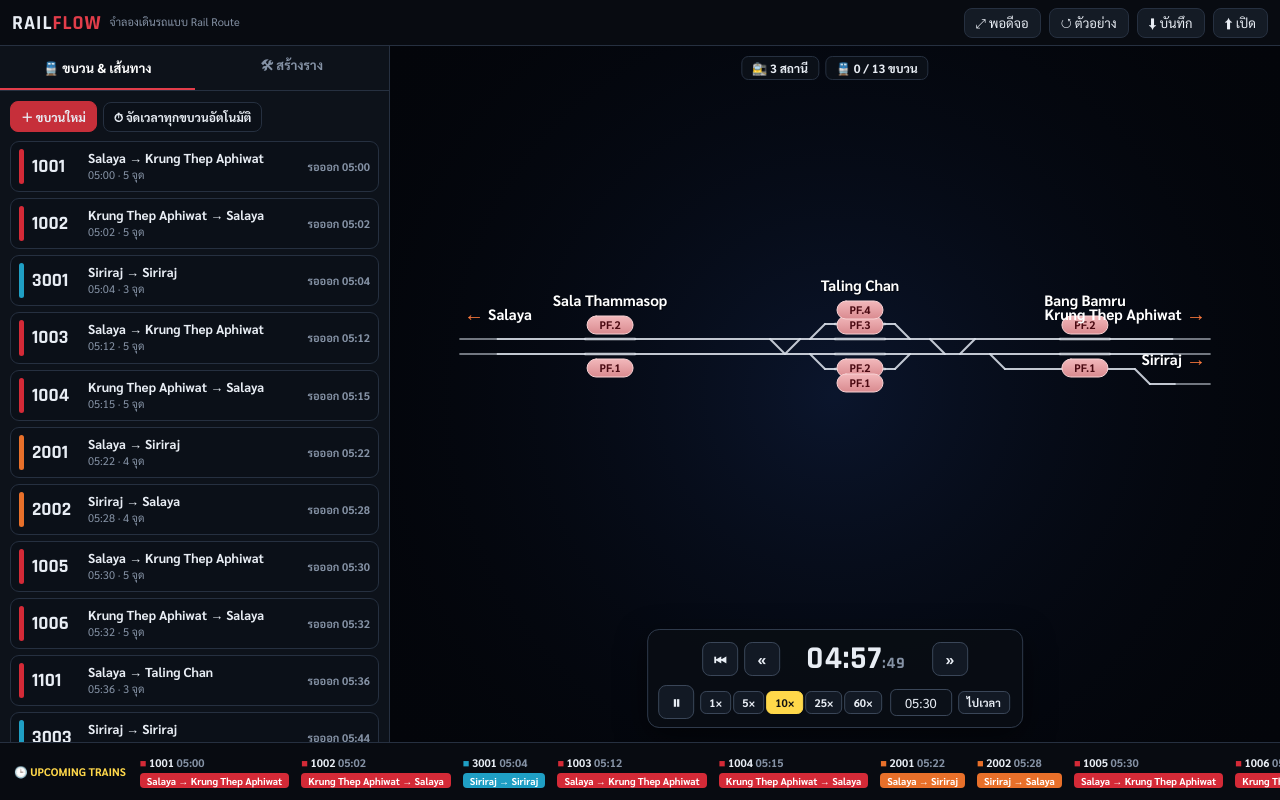
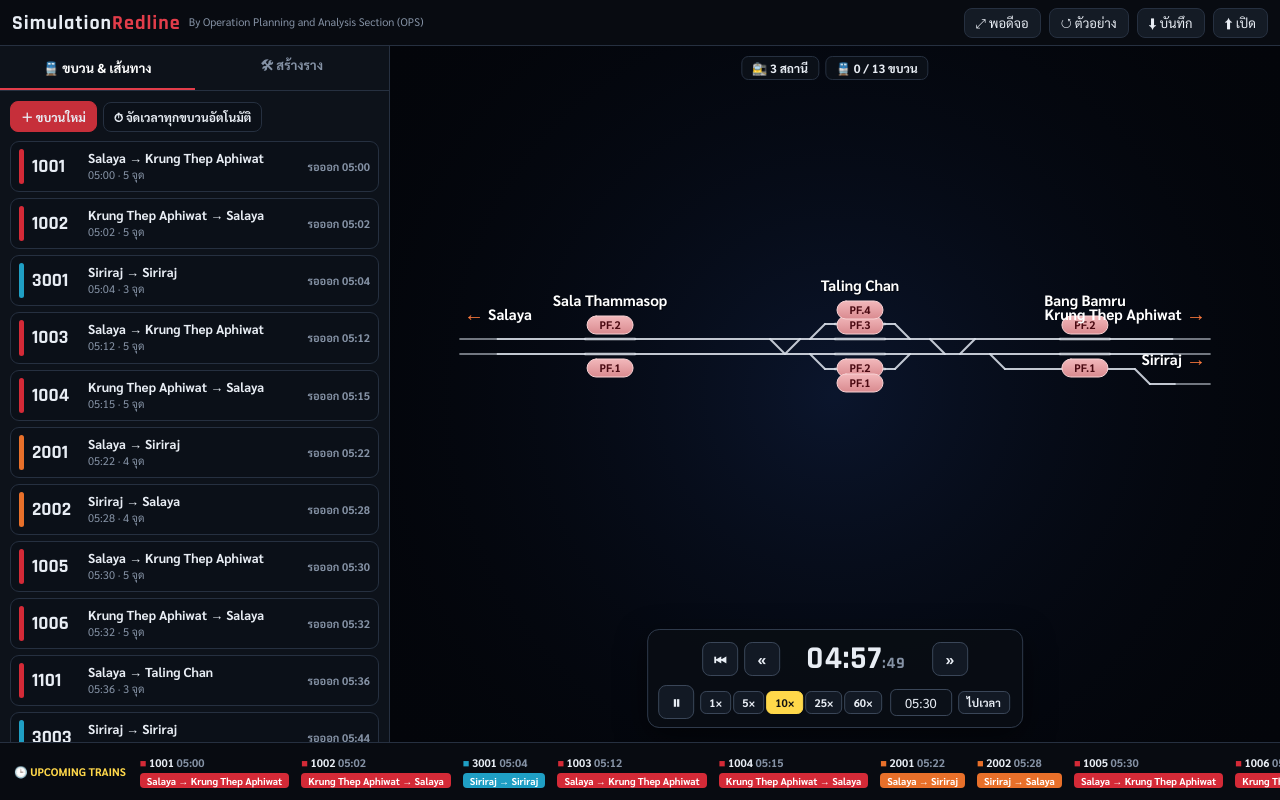
Before and after one commit to Panuwat249/Simulation-Railway, a plain HTML site: page index.html in a window 1280 px wide. Drawn offline with Linux system fonts and the light colour scheme; animation ran at ten frames a second.

Commit message:
Update index.html

```diff
--- a/index.html
+++ b/index.html
@@ -2,7 +2,7 @@
 <html lang="th">
 <head>
 <meta charset="utf-8"><meta name="viewport" content="width=device-width,initial-scale=1">
-<title>RailFlow — จำลองเดินรถแบบ Rail Route</title>
+<title>Simulation Redline — OPS</title>
 <link href="https://fonts.googleapis.com/css2?family=Sarabun:wght@400;600;700&family=Rajdhani:wght@600;700&display=swap" rel="stylesheet">
 <style>
 :root{--bg:#03050a;--pn:#0d121a;--pn2:#141b25;--bd:#263040;--tx:#e8edf4;--mu:#8592a5;--rd:#c62f3a;--rd2:#e23d4a;--yl:#ffd84a;--gn:#34d399}
@@ -109,7 +109,7 @@ input[type=color]{width:34px;height:30px;border:1px solid var(--bd);border-radiu
 </style></head><body>
 <div id="err"></div>
 <div class="app">
- <div class="top"><div class="logo">RAIL<b>FLOW</b></div><span class="hint">จำลองเดินรถแบบ Rail Route</span>
+ <div class="top"><div class="logo">Simulation<b>Redline</b></div><span class="hint">By Operation Planning and Analysis Section (OPS)</span>
   <div class="sp"></div>
   <button class="tb" id="bFit">⤢ พอดีจอ</button><button class="tb" id="bDemo">↺ ตัวอย่าง</button>
   <button class="tb" id="bSave">⬇ บันทึก</button>
```
